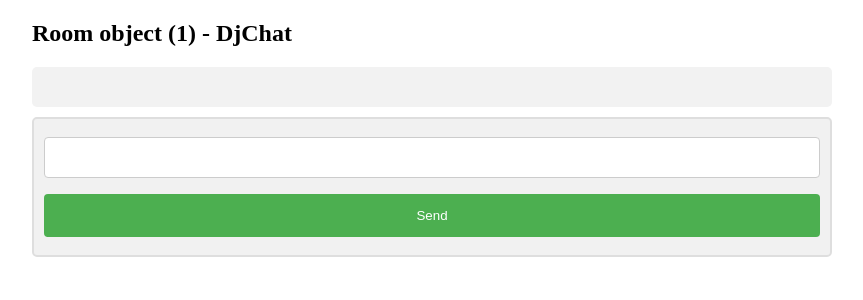
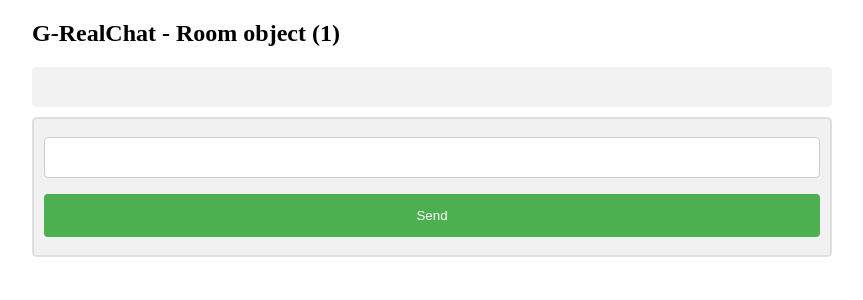
Before and after one commit to nishad-kv/group_chat_app, a Django app: template templates/room.html in a window 1280 px wide. Shown: the top 300 px of the page, without its empty margins (208-1071 px from the left). Run offline with Django 3.2, Linux system fonts and the light colour scheme; the template is opened without the code that fills it: values that come from a table or form of the project are taken from there, others are empty; data comes from the database, SQL or seed files in the repository; some libraries are stand-ins or nearby versions.

Commit message:
renamed again

```diff
--- a/templates/room.html
+++ b/templates/room.html
@@ -56,7 +56,7 @@
 </head>
 <body>
 
-<h2>{{room}} - DjChat</h2>
+<h2>G-RealChat - {{room}}</h2>
 
 <div id="display">
 
```
Also changed, not shown: chat/migrations/0002_alter_message_date.py (added).
